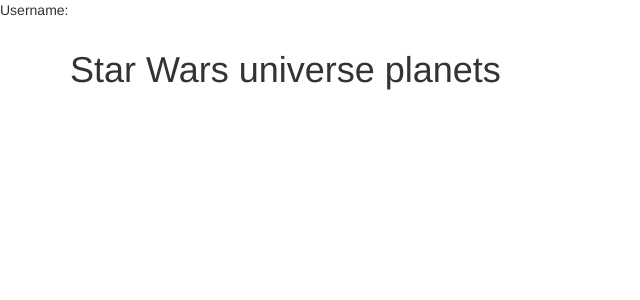
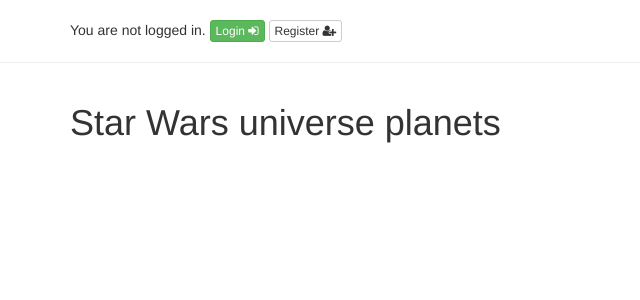
Before and after one commit to danielEros/The_world_of_Star_Wars_danielEros, a Flask app: page / in a window 1280 px wide. Shown: the top 300 px of the page, without its empty margins (0-640 px from the left). Run offline with Flask 2, Linux system fonts and the light colour scheme; parts of the project's set-up code (start-up, migrations or seed data) failed here and were passed over; some libraries are stand-ins or nearby versions.

Commit message:
implement basic login without password check

```diff
--- a/static/style.css
+++ b/static/style.css
@@ -0,0 +1,3 @@
+p {
+    display: inline;
+}
--- a/templates/index.html
+++ b/templates/index.html
@@ -5,6 +5,7 @@
         <meta charset="UTF-8">
         <title>The world of Star Wars</title>
         <link rel="stylesheet" href="https://maxcdn.bootstrapcdn.com/bootstrap/3.3.7/css/bootstrap.min.css">
+        <link rel="stylesheet" href="https://maxcdn.bootstrapcdn.com/font-awesome/4.7.0/css/font-awesome.min.css">
         <link rel="stylesheet" type="text/css" href="/static/style.css">
         <script src="https://code.jquery.com/jquery-1.12.4.js" defer></script>
         <script src="https://ajax.googleapis.com/ajax/libs/jquery/3.2.1/jquery.min.js" defer></script>
@@ -13,9 +14,28 @@
         <script type="text/javascript" src="/static/index.js" defer></script>
     </head>
     <body>
-        <header>
-            <p>Username: {{ user_name }}</p>
+        <header class="container">
+            <br>
+            <div class="row">
+                <div class="col-sm-10">
+                    {% if(user_name=='') %}
+                        <p>You are not logged in.</p>
+                        <a href="/login" class="btn btn-success btn-xs">
+                            Login <i class="fa fa-sign-in" aria-hidden="true"></i>
+                        </a>
+                        <a href="/register" class="btn btn-default btn-xs">
+                            Register <i class="fa fa-user-plus" aria-hidden="true"></i>
+                        </a>
+                    {% else %}
+                        <p>You are logged in as {{ user_name }}.</p>
+                        <a href="/logout" class="btn btn-info btn-xs">
+                            Logout <i class="fa fa-sign-out" aria-hidden="true"></i>
+                        </a>
+                    {% endif %}
+                </div>
+            </div>
         </header>
+        <hr>
         <section class="container">
             <h1>Star Wars universe planets</h1>
             <div id="button-wrapper"></div>
```
